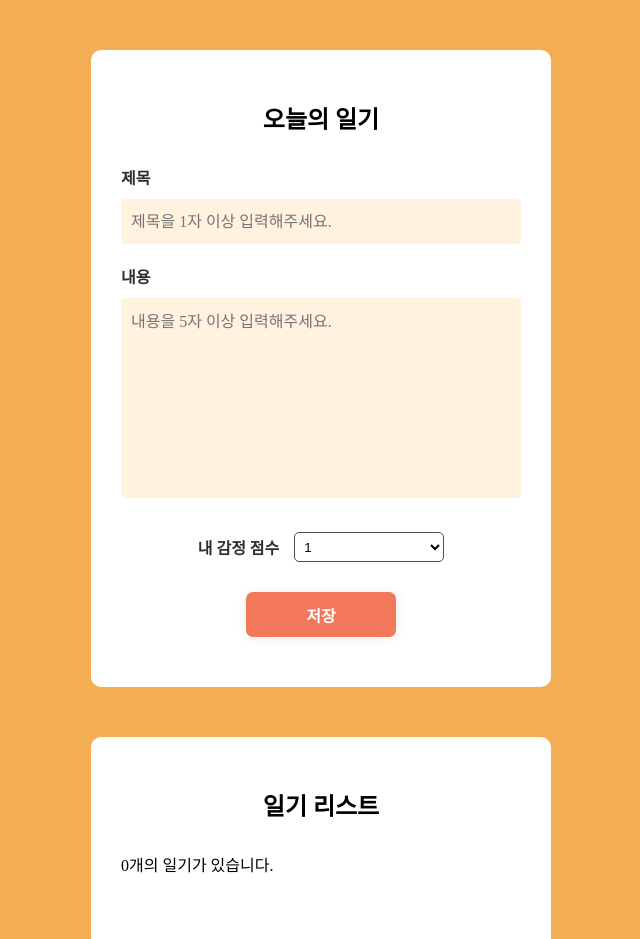
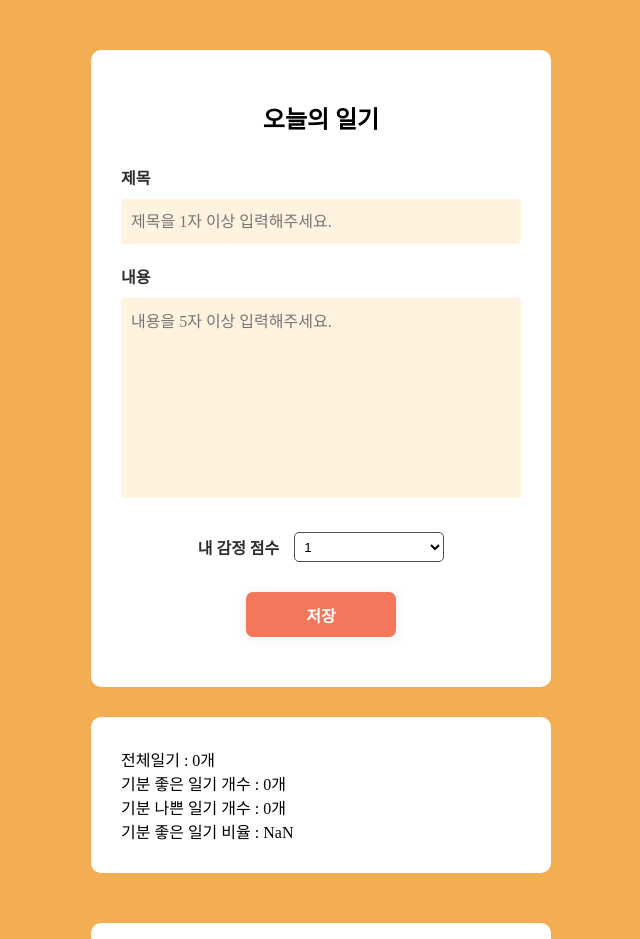
Before and after one commit to pearl1233333/simplediary, a React (Vite) app: page / in a window 1280 px wide. Shown: the top 939 px of the page, without its empty margins (319-959 px from the left). Built offline with nearby package versions, Linux system fonts and the light colour scheme; a web font is replaced by a local one.

Commit message:
감정점수별 개수 기능

```diff
--- a/src/App.jsx
+++ b/src/App.jsx
@@ -1,4 +1,4 @@
-import { useState, useRef } from "react";
+import { useMemo, useState, useRef } from "react";
 import DiaryEditor from "./components/DiaryEditor";
 import DiaryList from "./components/DiaryList";
 
@@ -50,9 +50,26 @@
     );
   };
 
+  const getDariyAnalysis = useMemo(() => {
+    console.log("일기 분석 시작");
+
+    const goodCount = data.filter((it) => it.emotion >= 3).length;
+    const badCount = data.length - goodCount;
+    const goodRatio = (goodCount / data.length) * 100;
+    return {goodCount, badCount, goodRatio};
+  }, [data.length]);
+
+  const {goodCount, badCount, goodRatio} = getDariyAnalysis;
+
   return (
     <div className="wrapper">
       <DiaryEditor onCreate={onCreate} />
+      <div className="emotion_score">
+        <div>전체일기 : {data.length}개</div>
+        <div>기분 좋은 일기 개수 : {goodCount}개</div>
+        <div>기분 나쁜 일기 개수 : {badCount}개</div>
+        <div>기분 좋은 일기 비율 : {goodRatio}</div>
+      </div>
       <DiaryList onEdit={onEdit} onRemove={onRemove} diaryList={data} />
     </div>
   );
--- a/src/components/DiaryItem.jsx
+++ b/src/components/DiaryItem.jsx
@@ -63,11 +63,11 @@
       <div className="item__btn">
         {isEdit ? (
           <>
-            <button className="btn_type--1" onClick={handleQuitEdit}>
+            <button className="btn_type--1" onClick={handleEdit}>
+              저장
+            </button>
+            <button className="btn_type--2" onClick={handleQuitEdit}>
               취소
-            </button>
-            <button className="btn_type--2" onClick={handleEdit}>
-              저장
             </button>
           </>
         ) : (
--- a/src/main.jsx
+++ b/src/main.jsx
@@ -1,6 +1,11 @@
-import React from "react";
-import ReactDOM from "react-dom/client";
+import { StrictMode } from 'react';
+import { createRoot } from 'react-dom/client';
 import App from "./App.jsx";
 import "./css/default.css";
 
-ReactDOM.createRoot(document.getElementById("root")).render(<App />);
+const root = createRoot(document.getElementById('root'));
+root.render(
+  <StrictMode>
+    <App />
+  </StrictMode>
+);
```
